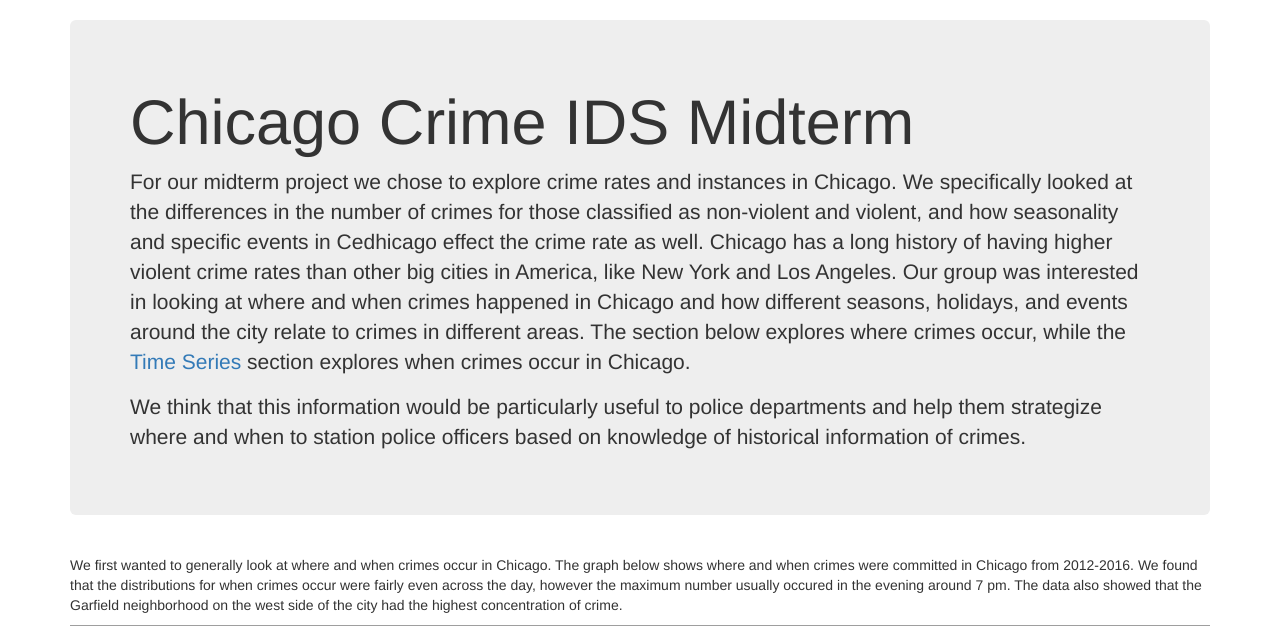
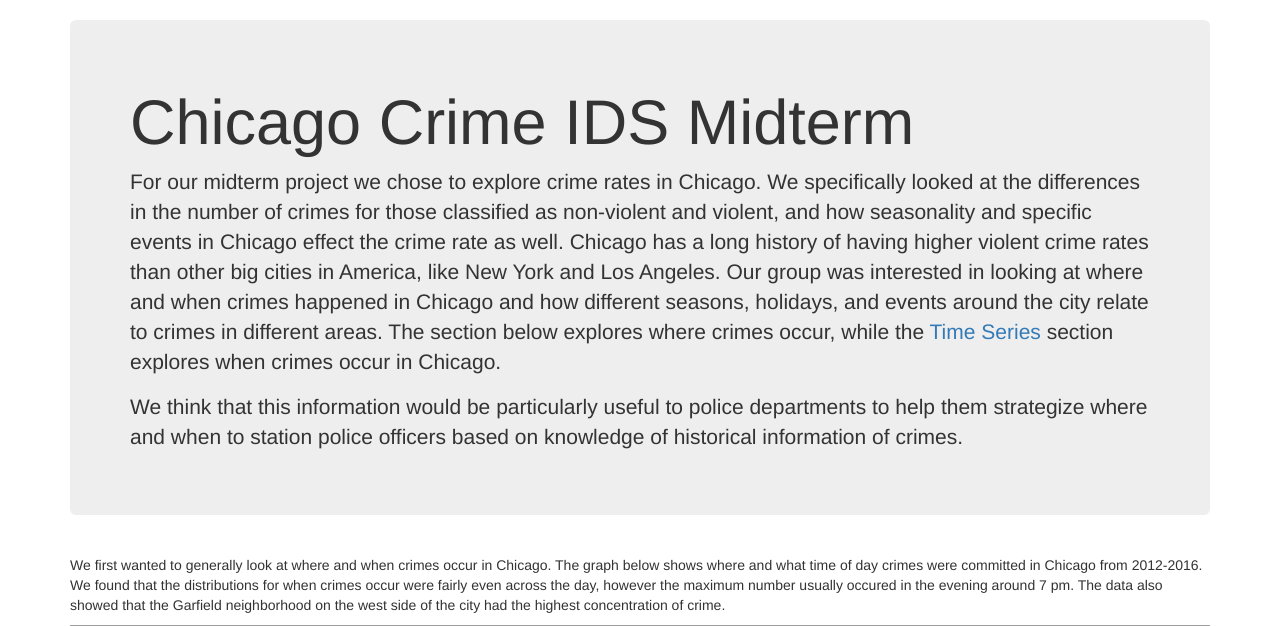
Before and after one commit to erindieringer/IDS-Midtern, a Flask app: page / in a window 1280 px wide. Shown: the part 52-678 px from the top of the page. Run offline with Flask 2, Linux system fonts and the light colour scheme; some libraries are stand-ins or nearby versions; grey boxes are pictures that could not be loaded.

Commit message:
made edits to text and switched graph order on time.html

```diff
--- a/templates/index.html
+++ b/templates/index.html
@@ -51,20 +51,20 @@
       <!-- Main jumbotron for a primary marketing message or call to action -->
       <div class="jumbotron">
 		<h1>Chicago Crime IDS Midterm</h1>
-        <p>For our midterm project we chose to explore crime rates and instances in Chicago. We specifically looked at the differences in the number of crimes for those classified
-        as non-violent and violent, and how seasonality and specific events in Cedhicago effect the crime rate as well. Chicago has a long history of having higher violent crime
+        <p>For our midterm project we chose to explore crime rates in Chicago. We specifically looked at the differences in the number of crimes for those classified
+        as non-violent and violent, and how seasonality and specific events in Chicago effect the crime rate as well. Chicago has a long history of having higher violent crime
         rates than other big cities in America, like New York and Los Angeles. Our group was interested in looking at where and when crimes happened in Chicago and how
         different seasons, holidays, and events around the city relate to crimes in different areas. The section below explores where crimes occur, while the <a href="/quality">Time Series</a>
         section explores when crimes occur in Chicago.
         </p>
-        <p>We think that this information would be particularly useful to police departments and help them strategize where and when to station police officers based
+        <p>We think that this information would be particularly useful to police departments to help them strategize where and when to station police officers based
         on knowledge of historical information of crimes.
         </p>
       </div>
 
 
    <div class="page-header">
-		<p>We first wanted to generally look at where and when crimes occur in Chicago. The graph below shows where and when crimes were committed in Chicago from 2012-2016.
+		<p>We first wanted to generally look at where and when crimes occur in Chicago. The graph below shows where and what time of day crimes were committed in Chicago from 2012-2016.
 			We found that the distributions for when crimes occur were fairly even across the day, however the maximum number usually occured in the evening around 7 pm.
 			The data also showed that the Garfield neighborhood on the west side of the city had the highest concentration of crime. </p>
 		<iframe width="100%" height="800" frameborder="0" src="https://carnegiemellon.carto.com/u/jasanche/builder/be3f5439-5685-44e7-b386-95461b80307f/embed" allowfullscreen webkitallowfullscreen mozallowfullscreen oallowfullscreen msallowfullscreen></iframe>
@@ -81,7 +81,7 @@
 	</div>
 
 	<div class="page-header">
-		<p>The graph below shows where crime occurs relative to the Saint Patrick's Day Parade in the South Side of the city. While both graphs do show that crimes occur around these events, we found
+		<p>The graph below shows where crime occurs relative to the Saint Patrick's Day Parade in the south side of the city. While both graphs do show that crimes occur around these events, we found
 		that the number of crimes did not increase a signficant amount on Saint Patrick's Day and there were no noticible increases in crime around the parade routes compared to the normal amounts
 		at this time of year.</p>
 		<iframe width="100%" height="800" frameborder="0" src="https://carnegiemellon.carto.com/u/jasanche/builder/e10fe2f2-0f6f-4651-9de8-774679c476c0/embed" allowfullscreen webkitallowfullscreen mozallowfullscreen oallowfullscreen msallowfullscreen></iframe>
```
Also changed, not shown: templates/about.html (+5 -5 lines), templates/time.html (+13 -12 lines).
